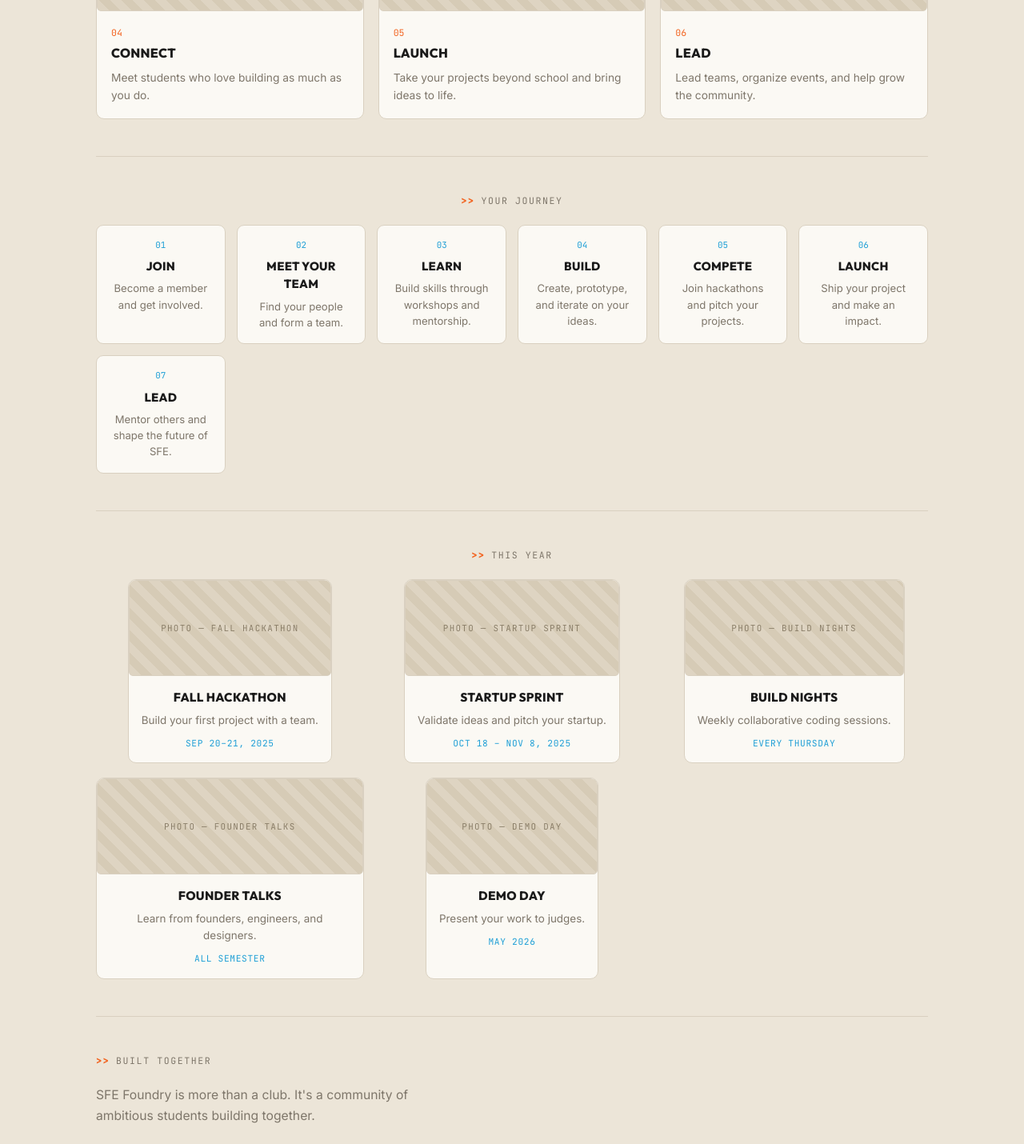
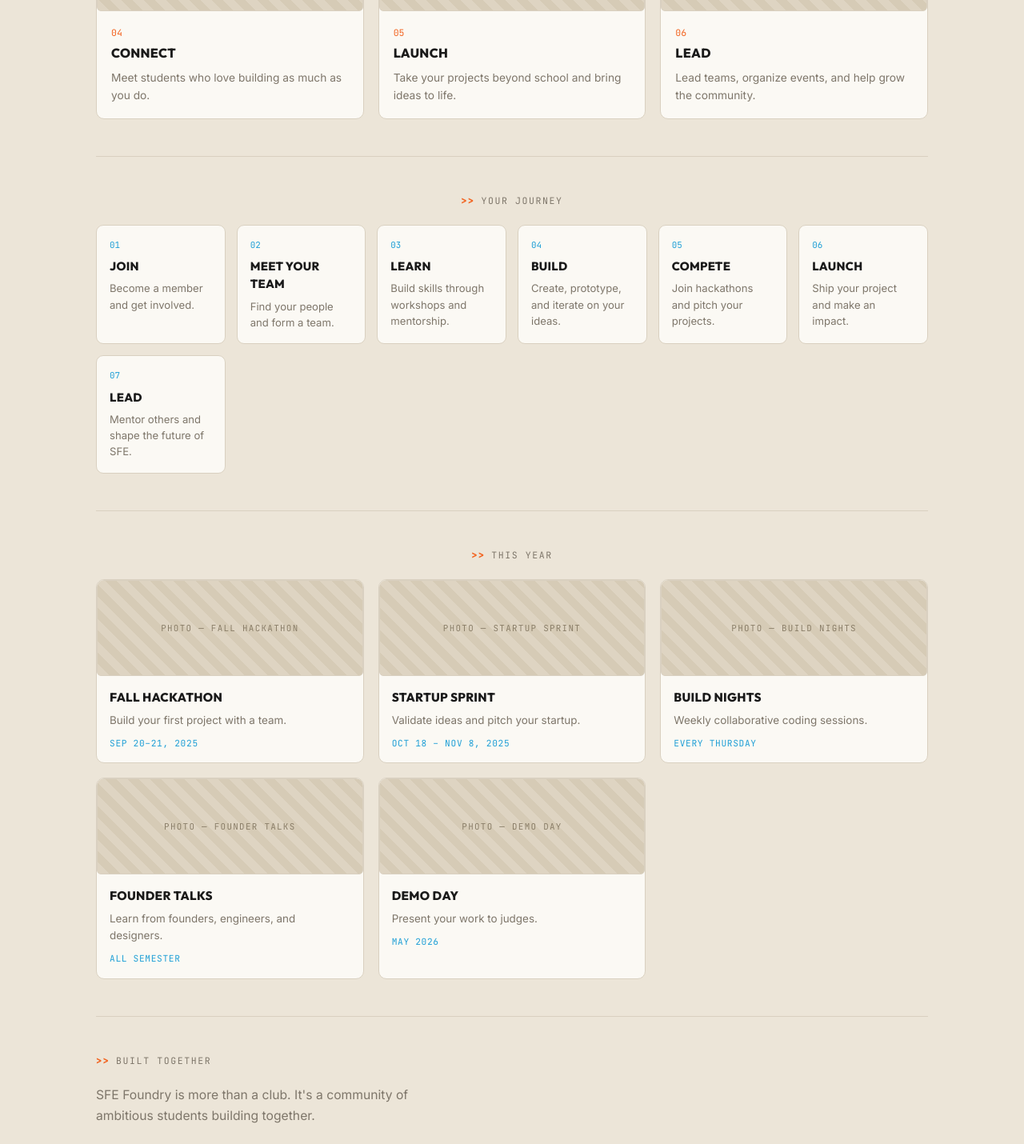
Before and after one commit to nadellasripad11/mission-sfe-foundry, a Next.js app: page / in a window 1280 px wide. Shown: the part 1371-2801 px from the top of the page at 80% size. Built offline with nearby package versions, Linux system fonts and the light colour scheme; no server answers.

Commit message:
Fix This Year and Journey grid layout broken by justifyItems

```diff
--- a/src/app/(app)/page.tsx
+++ b/src/app/(app)/page.tsx
@@ -119,9 +119,9 @@ export default function HomePage() {
       </section>
 
       {/* ── Your Journey (text only, no icons) ── */}
-      <section className="lp-sec" style={{ textAlign: 'center' }}>
+      <section className="lp-sec">
         <div className="sec-label" style={{ justifyContent: 'center' }}>Your Journey</div>
-        <div className="journey-grid" style={{ justifyItems: 'center' }}>
+        <div className="journey-grid">
           {JOURNEY.map((s) => (
             <div key={s.n} className="journey-step">
               <div className="jn">{s.n}</div>
@@ -133,9 +133,9 @@ export default function HomePage() {
       </section>
 
       {/* ── Events / This Year ── */}
-      <section id="events" className="lp-sec" style={{ textAlign: 'center' }}>
+      <section id="events" className="lp-sec">
         <div className="sec-label" style={{ justifyContent: 'center' }}>This Year</div>
-        <div className="grid grid-3" style={{ justifyItems: 'center' }}>
+        <div className="grid grid-3">
           {EVENTS.map((e) => (
             <div key={e.t} className="event-card reveal">
               <Ph label={`Photo — ${e.t}`} h={120} />
```
